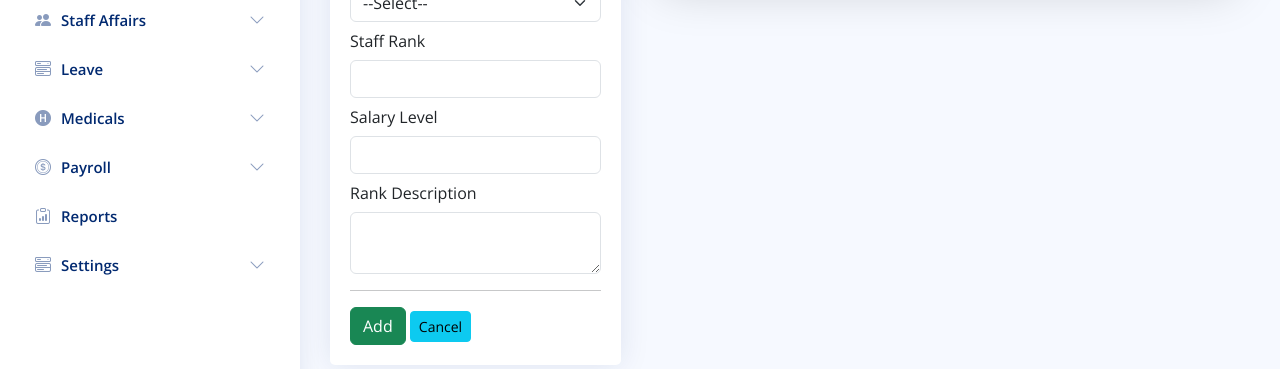
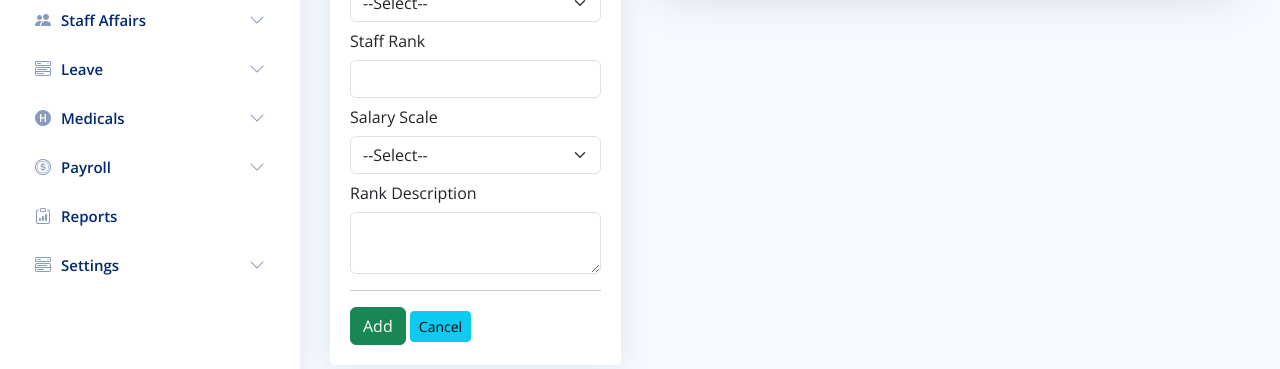
Before and after one commit to Kweku7k/bss, a Django app: page /setup/jobtitle in a window 1280 px wide. Shown: the part 229-598 px from the top of the page. Run offline with Django 5.2, Linux system fonts and the light colour scheme; data that the repository does not hold is empty; parts of the project's set-up code (start-up, migrations or seed data) failed here and were passed over; some libraries are stand-ins or nearby versions.

Commit message:
feat: add salary scale selection to job title form and update related views

```diff
--- a/setup/views.py
+++ b/setup/views.py
@@ -756,6 +756,9 @@ def add_jobtitle(request):
     staffcategorys = StaffCategory.objects.order_by('category_abbr')
     jobtitles = JobTitle.objects.order_by('-id')
     jobtitle_count = jobtitles.count()
+    salary_scale = SalaryScale.objects.all()
+
+
     if request.method == 'POST':
         form = JobTitleForm(request.POST)
         print(form)
@@ -774,7 +777,7 @@ def add_jobtitle(request):
         if 'submitted' in request.GET:
             submitted = True
 
-    return render(request,'setup/add_jobtitle.html',{'form':form,'submitted':submitted,'jobtitles':jobtitles,'jobtitle_count':jobtitle_count,'staffcategorys':staffcategorys})
+    return render(request,'setup/add_jobtitle.html',{'form':form,'submitted':submitted,'jobtitles':jobtitles,'jobtitle_count':jobtitle_count,'staffcategorys':staffcategorys, 'salary_scale':salary_scale})
 
 def delete_jobtitle(request,jobtitle_id):
     jobtitle = JobTitle.objects.get(pk=jobtitle_id)
@@ -787,6 +790,8 @@ def edit_jobtitle(request, jobtitle_id):
     jobtitle_count = jobtitles.count()
     staffcategorys = StaffCategory.objects.order_by('category_abbr')
     jobtitle = JobTitle.objects.get(pk=jobtitle_id)
+    salary_scale = SalaryScale.objects.all()
+
     form = JobTitleForm(instance=jobtitle)
 
     if request.method == 'POST':
@@ -795,7 +800,7 @@ def edit_jobtitle(request, jobtitle_id):
             form.save()
             return redirect('add-jobtitle')
 
-    context = {'form':form,'jobtitles':jobtitles,'jobtitle_count':jobtitle_count,'jobtitle':jobtitle,'STAFFLEVEL':STAFFLEVEL, 'staffcategorys':staffcategorys}
+    context = {'form':form,'jobtitles':jobtitles,'jobtitle_count':jobtitle_count,'jobtitle':jobtitle,'STAFFLEVEL':STAFFLEVEL, 'staffcategorys':staffcategorys, 'salary_scale':salary_scale}
     return render(request, 'setup/add_jobtitle.html', context)
 ########### END OF STAFF RANK VIEWS ################
 
@@ -804,6 +809,7 @@ def add_staff_rank(request):
     submitted = False
     staff_ranks = StaffRank.objects.order_by('-id')
     staff_rank_count = staff_ranks.count()
+
     if request.method == 'POST':
         form = StaffRankForm(request.POST)
         if form.is_valid():
--- a/templates/setup/add_jobtitle.html
+++ b/templates/setup/add_jobtitle.html
@@ -29,10 +29,20 @@
                         <label for="job_title" class="col-form-label">Staff Rank</label>
                         <input type="text" name="job_title" class="form-control" {% if jobtitle %} value="{{ jobtitle.job_title }}" {% else %} value="" {% endif %} required>
                     </div>
+
                     <div class="form-group">
-                        <label for="salary_level" class="col-form-label">Salary Level</label>
-                        <input type="text" name="salary_level" class="form-control" {% if jobtitle %} value="{{ jobtitle.salary_level }}" {% else %} value="" {% endif %}>
+                        <label for="salary_level" class="col-form-label">Salary Scale</label>
+                        <select name="salary_level" class="form-select" required>
+                          <option selected="true" disabled="disabled">--Select--</option>
+                          {% if salary_scale %}
+                                {% for ss in salary_scale %}
+                                    <option value="{{ ss.name }}" {% if jobtitle.salary_level == ss.name %} selected {% endif %}>{{ ss.name }}</option>
+                                {% endfor %}
+                            {% endif %}
+                      </select>
                     </div>
+
+
                     <div class="form-group">
                         <label for="jobtitle_notes" class="col-form-label">Rank Description</label>
                         <textarea name="jobtitle_notes" class="form-control">{% if jobtitle %} {{ jobtitle.jobtitle_notes }} {% endif %}</textarea>
```
